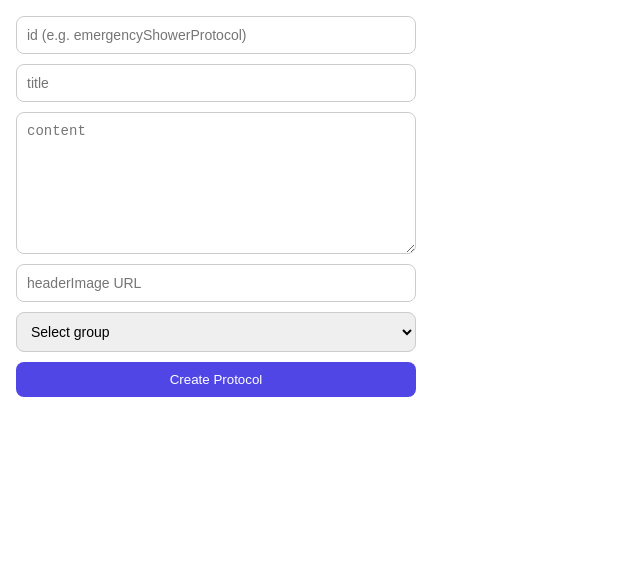
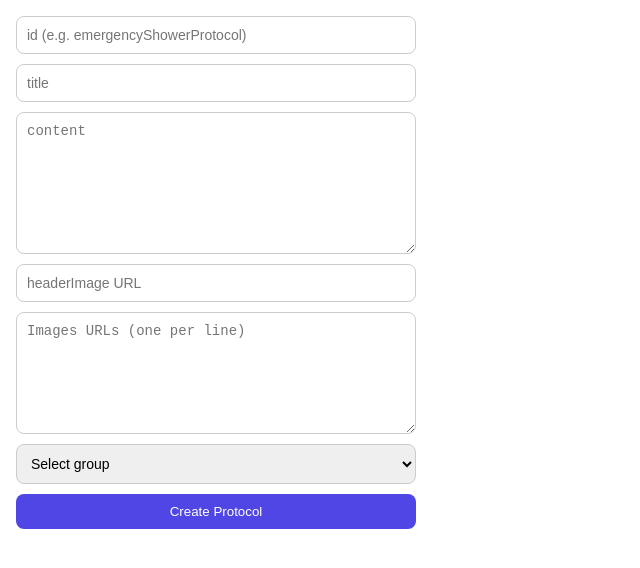
Before and after one commit to Alex-Gorodov/amishav-intel-haifa-admin, a React (Create React App) app: page / in a window 1280 px wide. Shown: the top 568 px of the page, without its empty margins (0-640 px from the left). Built offline with nearby package versions, Linux system fonts and the light colour scheme; no server answers.

Commit message:
images string loading

```diff
--- a/src/CreateProtocolForm.tsx
+++ b/src/CreateProtocolForm.tsx
@@ -8,6 +8,7 @@ export default function CreateProtocolForm() {
   const [title, setTitle] = useState<string>('');
   const [content, setContent] = useState<string>('');
   const [group, setGroup] = useState<Group | ''>('');
+  const [images, setImages] = useState<string[]>([]);
   const [headerImage, setHeaderImage] = useState<string>('');
 
   const handleSubmit = async (e: React.FormEvent) => {
@@ -23,6 +24,7 @@ export default function CreateProtocolForm() {
       title,
       content,
       headerImage,
+      images,
       group,
     });
 
@@ -58,6 +60,17 @@ export default function CreateProtocolForm() {
         onChange={(e) => setHeaderImage(e.target.value)}
         style={styles.input}
       />
+
+      <textarea
+        placeholder="Images URLs (one per line)"
+        value={images.join('\n')}
+        onChange={(e) =>
+            setImages(
+            e.target.value.split('\n').map((url) => url.trim()).filter(Boolean)
+            )
+        }
+        style={{ ...styles.input, height: 100 }}
+        />
 
       {/* ✅ SELECT GROUP */}
       <select
--- a/src/createProtocol.ts
+++ b/src/createProtocol.ts
@@ -6,6 +6,7 @@ export const createProtocol = async (data: {
   title: string;
   content: string;
   group: string;
+  images?: string[];
   headerImage?: string;
 }) => {
   try {
```
